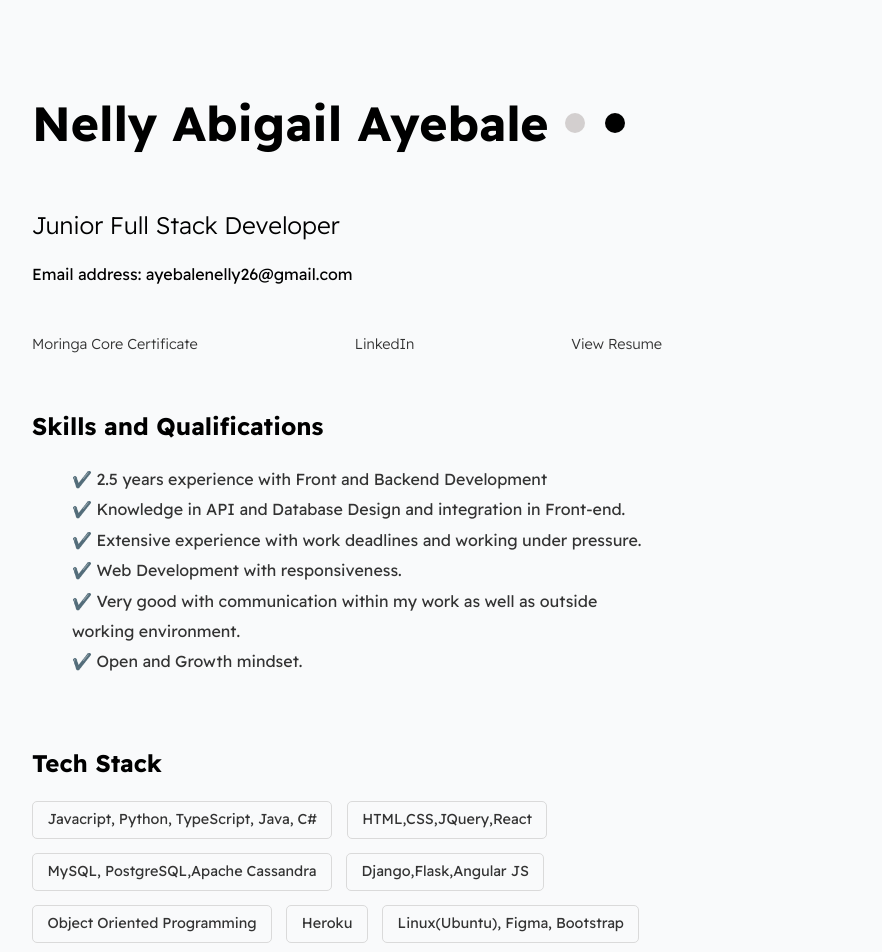
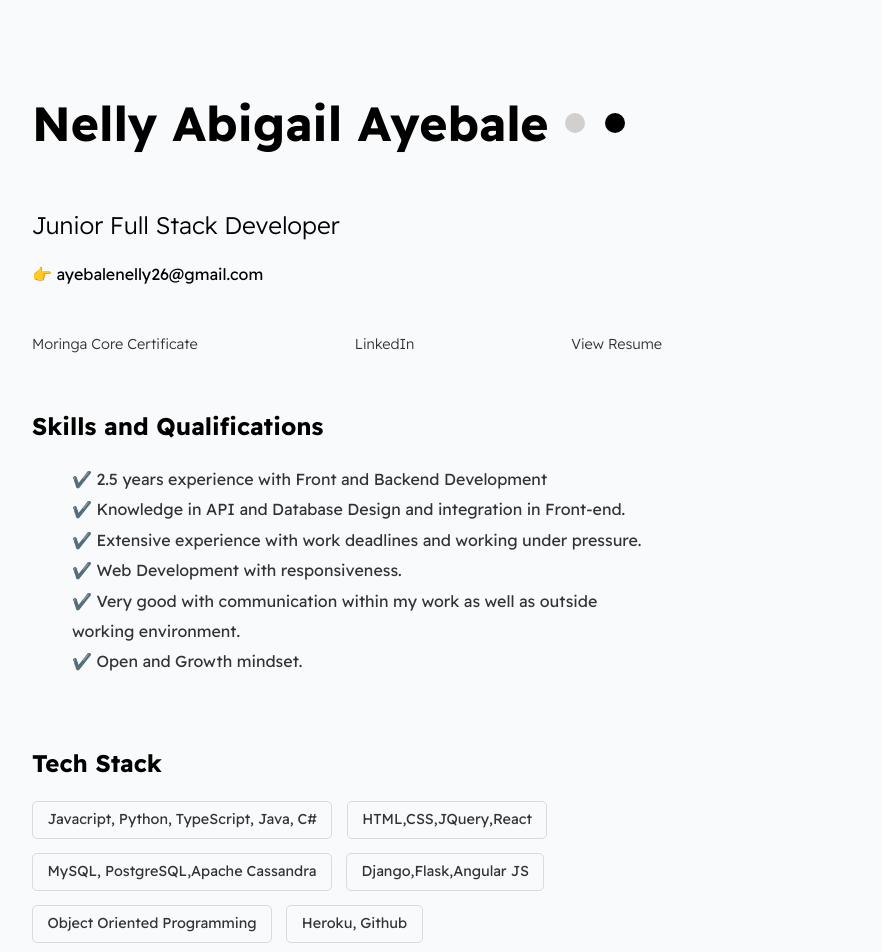
Before and after one commit to Nelly-ayebale/resume, a plain HTML site: page index.html in a window 1280 px wide. Shown: the top 952 px of the page, 293-1175 px from the left. Drawn offline with Linux system fonts and the light colour scheme.

Commit message:
Removed wording from the intro

```diff
--- a/index.html
+++ b/index.html
@@ -22,7 +22,7 @@
             </div>
 
             <h2 id="bio">Junior Full Stack Developer</h2>
-                <p id="email">Email address: ayebalenelly26@gmail.com</p>
+                <p id="email">👉 ayebalenelly26@gmail.com</p>
         </section>
 
         <section class="section-page">
@@ -52,7 +52,7 @@
                 <div class="card-techstack"><span>MySQL, PostgreSQL,Apache Cassandra</span></div>
                 <div class="card-techstack"><span>Django,Flask,Angular JS</span></div>
                 <div class="card-techstack"><span>Object Oriented Programming</span></div>
-                <div class="card-techstack"><span>Heroku</span></div>
+                <div class="card-techstack"><span>Heroku, Github</span></div>
                 <div class="card-techstack"><span>Linux(Ubuntu), Figma, Bootstrap</span></div>
             </div>
         </section>
```
